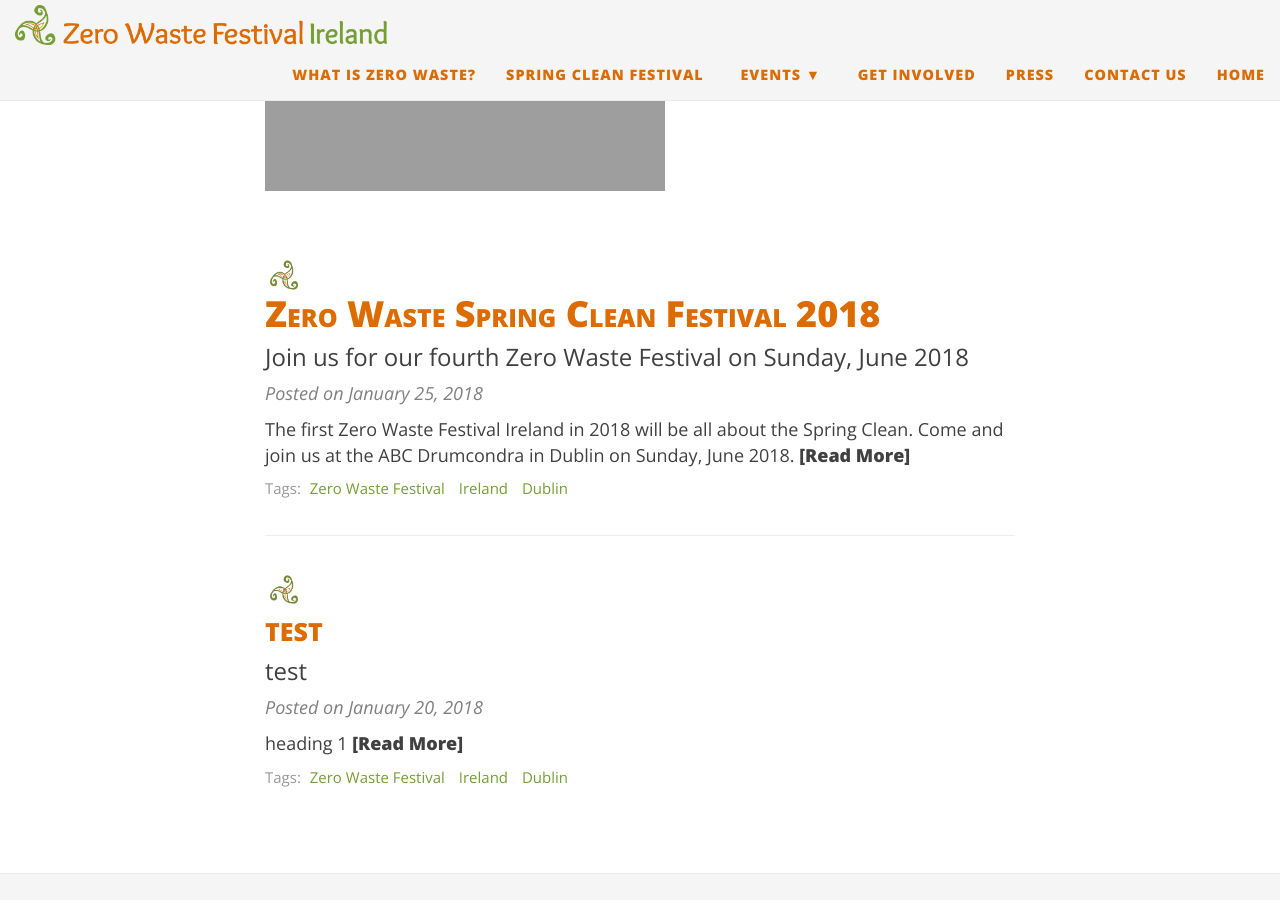
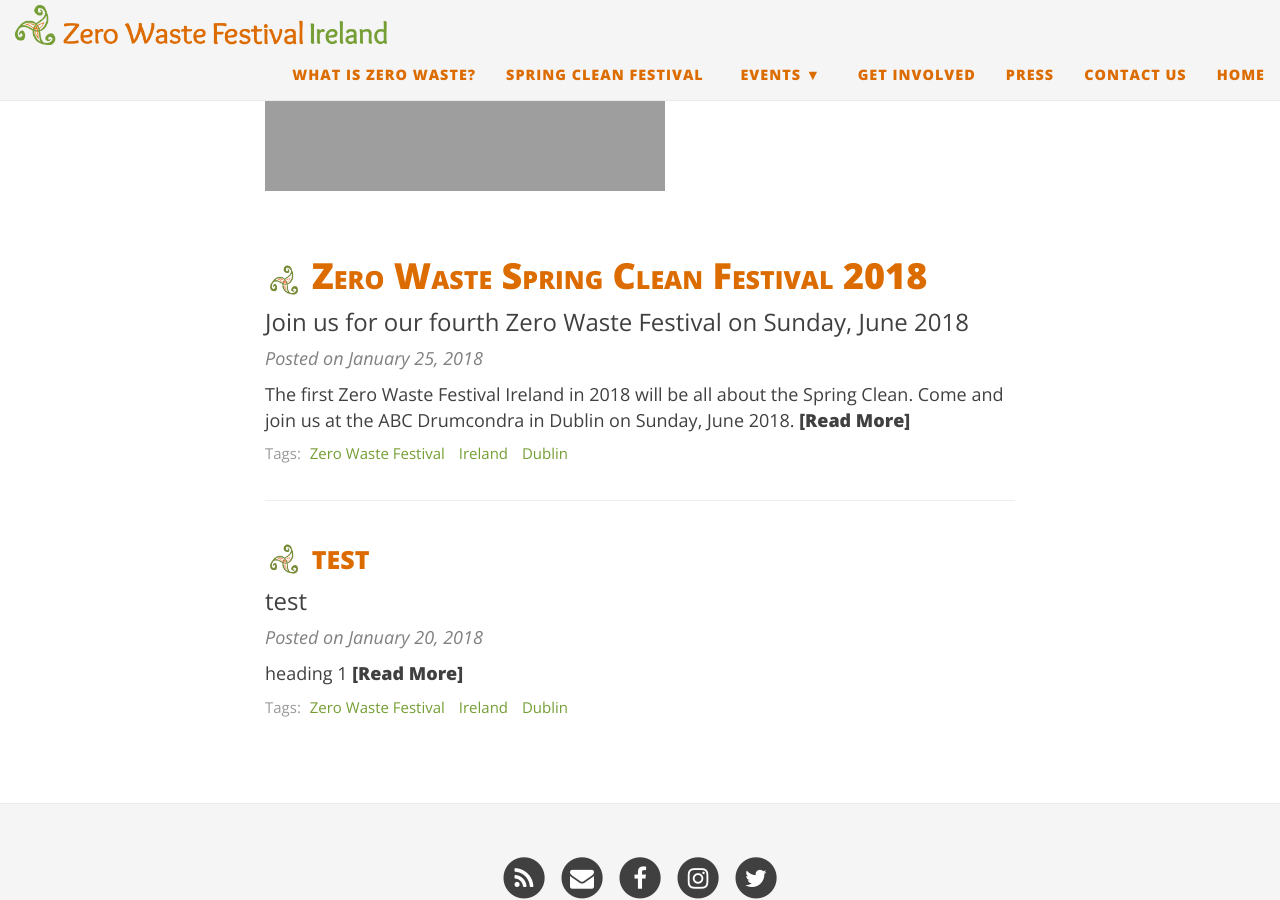
Before and after one commit to jknappe/zw-ireland, a Jekyll site: the page built from index.html, in a window 1280 px wide and 900 px high, scrolled down 652 px. Built offline with Jekyll 4.4.1, drawn with Linux system fonts in a browser that asks for light colours; nearby versions of some CDN libraries; some web fonts are replaced; the list of posts is cut into pages by our own code.

Commit message:
logo next to post title

```diff
--- a/index.html
+++ b/index.html
@@ -25,9 +25,9 @@
 <div class="posts-list">
   {% for post in paginator.posts %}
   <article class="post-preview">
-			<img src="{{ site.baseurl }}/img/zw-icon.png" width = "5%" />
+
     <a href="{{ post.url | prepend: site.baseurl }}">
-	  <h2 class="post-title">
+	  <h2 class="post-title"> <img src="{{ site.baseurl }}/img/zw-icon.png" width = "5%" />
 			{{ post.title }}</h2>
 
 	  {% if post.subtitle %}
```
